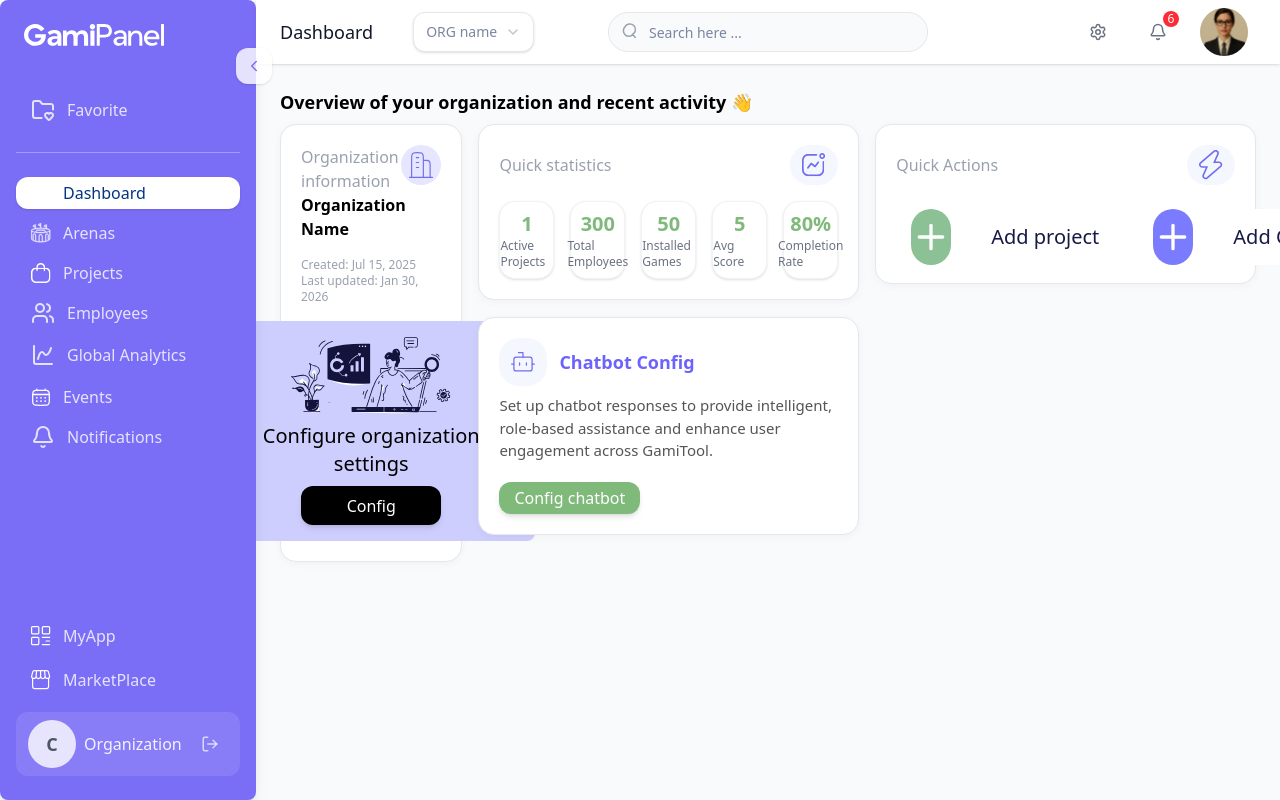
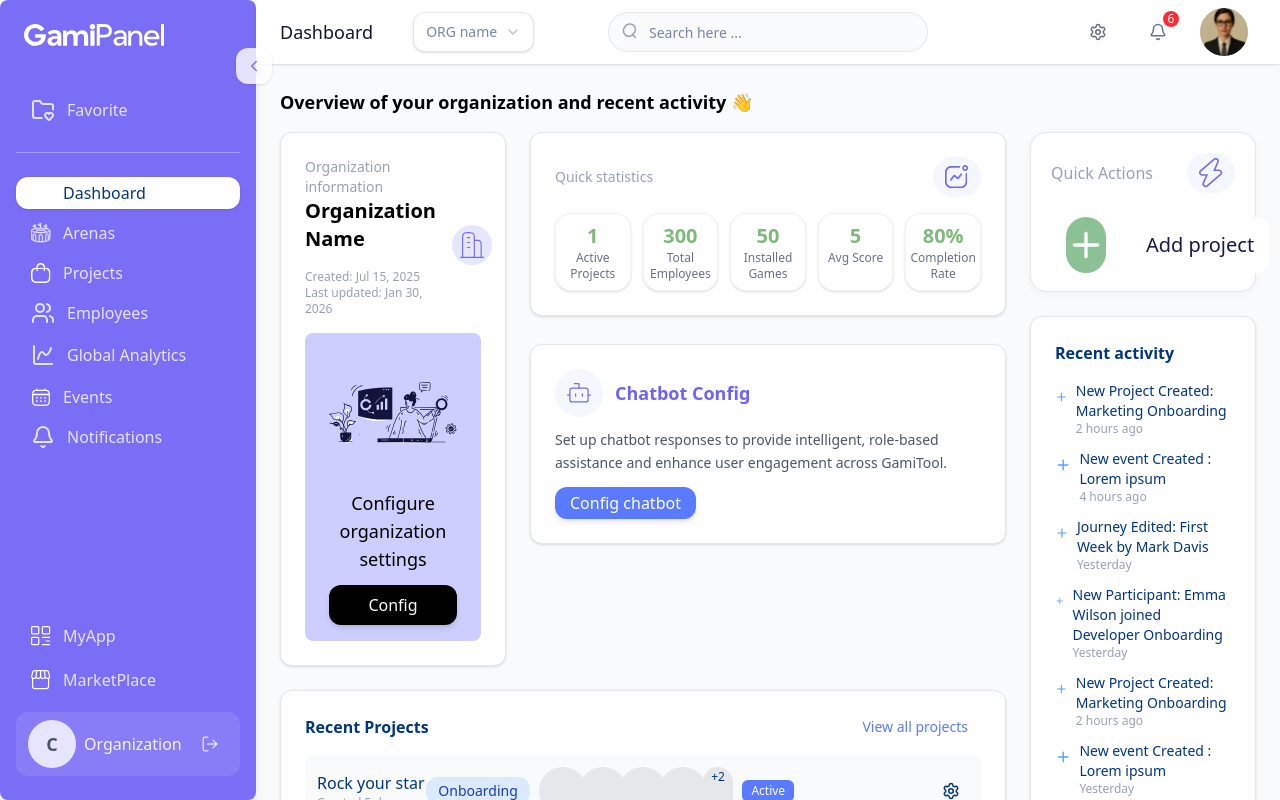
Before and after one commit to MouzakkiSoufianee/admin-panel-mock, a Next.js app: page /dashboard in a window 1280 px wide. Built offline with nearby package versions, Linux system fonts and the light colour scheme.

Commit message:
fixed dashboard cards placings

```diff
--- a/app/features/dashboard/dashboard.tsx
+++ b/app/features/dashboard/dashboard.tsx
@@ -8,31 +8,32 @@ import ChatbotConfig from "./sections/chatbotConfig";
 
 export default function Dashboard() {
     return (
-        <div className="p-6 bg-gray-50 min-h-screen">
-            <h2 className="text-lg text-black font-semibold mb-2">
+        <div className="p-4 sm:p-6 bg-gray-50 min-h-screen">
+            <h2 className="text-lg text-black font-semibold mb-4">
                 Overview of your organization and recent activity <span role="img" aria-label="wave">👋</span>
             </h2>
-            <div className="grid grid-cols-5 gap-4">
-                <div className="col-span-1">
+            <div className="grid grid-cols-12 gap-4 md:gap-6">
+                <div className="col-span-3">
                     <OrganizationInfo />
                 </div>
-                <div className="col-start-2 col-span-2">
+
+                <div className="col-span-6 flex flex-col gap-4 md:gap-7">
                     <QuickStats />
+                    <ChatbotConfig />
 
-                    <ChatbotConfig />
                 </div>
-                <div className="col-start-4 col-span-2 ">
-          <QuickActions />
 
-        </div>
-        {/*
-        <RecentActivity />
-        <div className="flex flex-col gap-6 lg:col-span-2 ">
-
-        <RecentProjects />
-        </div> */}
+                <div className="col-span-3 row-span-2">
+                    <div className="flex flex-col gap-4 md:gap-6">
+                        <QuickActions />
+                        <RecentActivity />
+                    </div>
+                </div>
 
 
+                <div className="col-span-9">
+                    <RecentProjects />
+                </div>
             </div>
         </div>
     );
--- a/app/features/dashboard/sections/OrganizationInfo.tsx
+++ b/app/features/dashboard/sections/OrganizationInfo.tsx
@@ -11,50 +11,41 @@ const mockOrg = {
 
 export default function OrganizationInfo() {
     return (
-        <Card className="col-span-1 flex flex-col items-center  "
-            style={{
-            background: "#fff",
-            borderRadius: 16,
-            padding: 20,
-            boxShadow: "0 2px 8px rgba(0,0,0,0.04)",
-            // Removed fixed height and width for natural sizing
-            }}
+        <Card className="col-span-1 flex flex-col items-center bg-white rounded-2xl w-full p-4 sm:p-5 md:p-6 shadow-sm"
         >
-            <div className="w-full mb-4 relative ">
-                <div className="flex items-center justify-between">
-                    <div>
-
-                        <div className="text-l text-gray-400 ">Organization  information</div>
-
-                        <div className="text-l font-bold text-black">{mockOrg.name}</div>
-                        <div className="h-4" /> {/* Small vertical space */}
+            <div className="w-full  relative">
+                <div className="flex flex-col sm:flex-row items-start sm:items-center justify-between gap-4">
+                    <div className="flex-1">
+                        <div className="text-sm text-gray-400">Organization information</div>
+                        <div className="text-lg sm:text-xl font-bold text-black">{mockOrg.name}</div>
+                        <div className="h-4" />
                         <div className="text-xs text-gray-400">Created: {mockOrg.created}</div>
                         <div className="text-xs text-gray-400">Last updated: {mockOrg.updated}</div>
+                        <div className="h-4"></div>
                     </div>
-                </div>
-                <div className="absolute top-0 right-0 flex items-center justify-center w-10 h-10 rounded-full bg-[rgba(206,206,254,0.5)]">
+                    <div className="flex items-center justify-center w-10 h-10 rounded-full bg-[rgba(206,206,254,0.5)] flex-shrink-0">
                         <Image
                             src="/assets/logos/organization-info-icon.svg"
                             alt="Organization Info"
                             width={24}
                             height={24}
-                        className="text-gray-400"
                         />
                     </div>
                 </div>
-         <div className="w-82 h-55 flex flex-col items-center  bg-[#CECEFE] rounded-lg p-4">
+            </div>
+            <div className="w-full flex flex-col items-center bg-[#CECEFE] rounded-lg p-3 sm:p-4 ">
                 <Image
                     src="/assets/logos/Business Analysis.svg"
                     alt="Settings"
                     width={80}
                     height={80}
-                    className="w-40 h-20 mb-2"
+                    className="w-16 h-16 sm:w-24 sm:h-24 md:w-32 md:h-32 mb-2 sm:mb-3"
                     priority
                 />
-                <div className="text-xl text-black mb-2 text-center w-full">Configure organization settings</div>
+                <div className="text-sm sm:text-base md:text-lg text-black mb-3 text-center w-full">Configure organization settings</div>
                 <Button
                     variant="black"
-                    className="mx-auto h-10 w-35"
+                    className="h-10 w-28 sm:w-32"
                 >
                     Config
                 </Button>
--- a/app/features/dashboard/sections/QuickStats.tsx
+++ b/app/features/dashboard/sections/QuickStats.tsx
@@ -12,26 +12,12 @@ const stats = [
 
 export default function QuickStats() {
     return (
-        <Card className="col-span-2 flex flex-col gap-4 " style={{
-            background: "#fff",
-            borderRadius: 16,
-            padding: 20,
-            boxShadow: "0 2px 8px rgba(0,0,0,0.04)",
-        }}>
+        <Card className="col-span-2 flex flex-col gap-4 bg-white rounded-2xl p-5 shadow-sm"
+        >
             <div className="flex items-center justify-between">
-                <div className="text-l text-gray-400">Quick statistics</div>
+                <div className="text-sm text-gray-400">Quick statistics</div>
                 <div
-                    style={{
-                        background: "#f5f7ff",
-                        borderRadius: 20,
-                        padding: 5,
-                        display: "flex",
-                        alignItems: "center",
-                        justifyContent: "center",
-                        height: 40,
-                        width: 48,
-                        marginLeft: 12,
-                    }}
+                    className="bg-[#f5f7ff] rounded-full p-1.5 flex items-center justify-center h-10 w-12"
                 >
                     <Image
                         src="/assets/logos/Activity.svg"
@@ -42,14 +28,14 @@ export default function QuickStats() {
                     />
                 </div>
             </div>
-            <div className="grid grid-cols-5 gap-4">
+            <div className="grid grid-cols-2 sm:grid-cols-3 md:grid-cols-5 gap-2 sm:gap-3">
                 {stats.map((stat, idx) => (
                     <div
                         key={stat.label}
-                        className="flex flex-col items-center py-2 rounded-2xl bg-white  border border-black/5 shadow-sm"
+                        className="flex flex-col items-center py-2 px-1 rounded-2xl bg-white border border-black/5 shadow-sm"
                     >
-                        <div className="text-xl font-bold text-[#7FBA7A]">{stat.value}</div>
-                        <div className="text-xs text-gray-500">{stat.label}</div>
+                        <div className="text-lg sm:text-xl font-bold text-[#7FBA7A]">{stat.value}</div>
+                        <div className="text-xs text-gray-500 text-center">{stat.label}</div>
                     </div>
                 ))}
             </div>
--- a/app/features/dashboard/sections/RecentProjects.tsx
+++ b/app/features/dashboard/sections/RecentProjects.tsx
@@ -35,7 +35,7 @@ const recentProjects = [
 
 export default function RecentProjects() {
   return (
-    <Card className="col-span-3 p-5">
+    <Card className="p-5">
       <div className="flex justify-between items-center mb-4">
         <div className="font-semibold">Recent Projects</div>
         <Button variant="link" size="sm">View all projects</Button>
--- a/app/features/dashboard/sections/chatbotConfig.tsx
+++ b/app/features/dashboard/sections/chatbotConfig.tsx
@@ -4,32 +4,12 @@ import { Card } from "@/app/components/ui/card";
 
 export default function ChatbotConfig() {
     return (
-        <Card
-            style={{
-                background: "#fff",
-                borderRadius: 16,
-                padding: 20,
-                boxShadow: "0 2px 8px rgba(0,0,0,0.04)",
-                marginTop: 17,
-            }}
-        >
-            <div style={{ display: "flex", alignItems: "flex-start", gap: 16 }}>
-                <div style={{ width: "100%" }}>
+        <Card className="bg-white rounded-2xl p-5 shadow-sm">
+            <div className="flex flex-col sm:flex-row items-start gap-3 sm:gap-4">
+                <div className="w-full">
                     {/* Icon and heading in a row */}
-                    <div style={{ display: "flex", alignItems: "center", gap: 12, marginBottom: 4 }}>
-                        <div
-                            style={{
-                                background: "#f5f7ff",
-                                borderRadius: 20,
-                                padding: 5,
-                                display: "flex",
-                                alignItems: "center",
-                                justifyContent: "center",
-                                height: 48,
-                                width: 48,
-                                marginRight: 0,
-                            }}
-                        >
+                    <div className="flex items-center gap-3 mb-2">
+                        <div className="bg-[#f5f7ff] rounded-full p-1.5 flex items-center justify-center h-12 w-12">
                             <Image
                                 src="/assets/logos/chatbot-logo.svg"
                                 alt="chatbot"
@@ -38,16 +18,14 @@ export default function ChatbotConfig() {
                                 style={{ objectFit: "contain" }}
                             />
                         </div>
-                        <h3 style={{ color: "#6c63ff", margin: 0, fontWeight: 600, fontSize: 18 }}>
+                        <h3 className="text-[#6c63ff] m-0 font-semibold text-base sm:text-lg">
                             Chatbot Config
                         </h3>
                     </div>
-                    <p style={{ color: "#555", margin: "8px 0 20px 0", fontSize: 15 }}>
+                    <p className="text-gray-600 my-3 text-xs sm:text-sm leading-relaxed">
                         Set up chatbot responses to provide intelligent, role-based assistance and enhance user engagement across GamiTool.
                     </p>
-                    <Button style={{
-                        backgroundColor: "#7FBA7A"
-                    }}>
+                    <Button className="bg-[#7FBA7A] hover:bg-[#6fa86d]">
                         Config chatbot
                     </Button>
                 </div>
```
Lines whose indentation alone changed are shown as unchanged.
